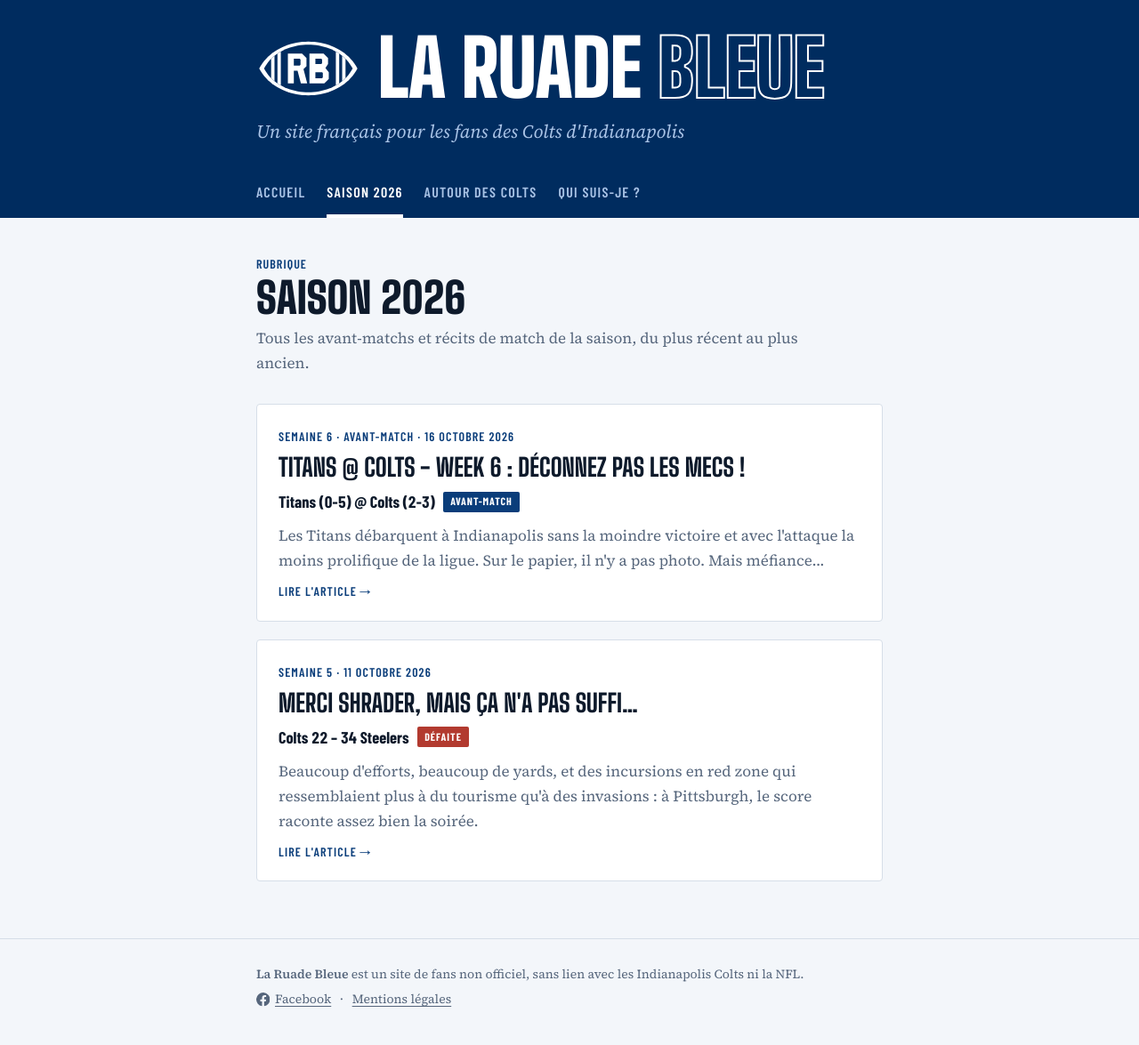
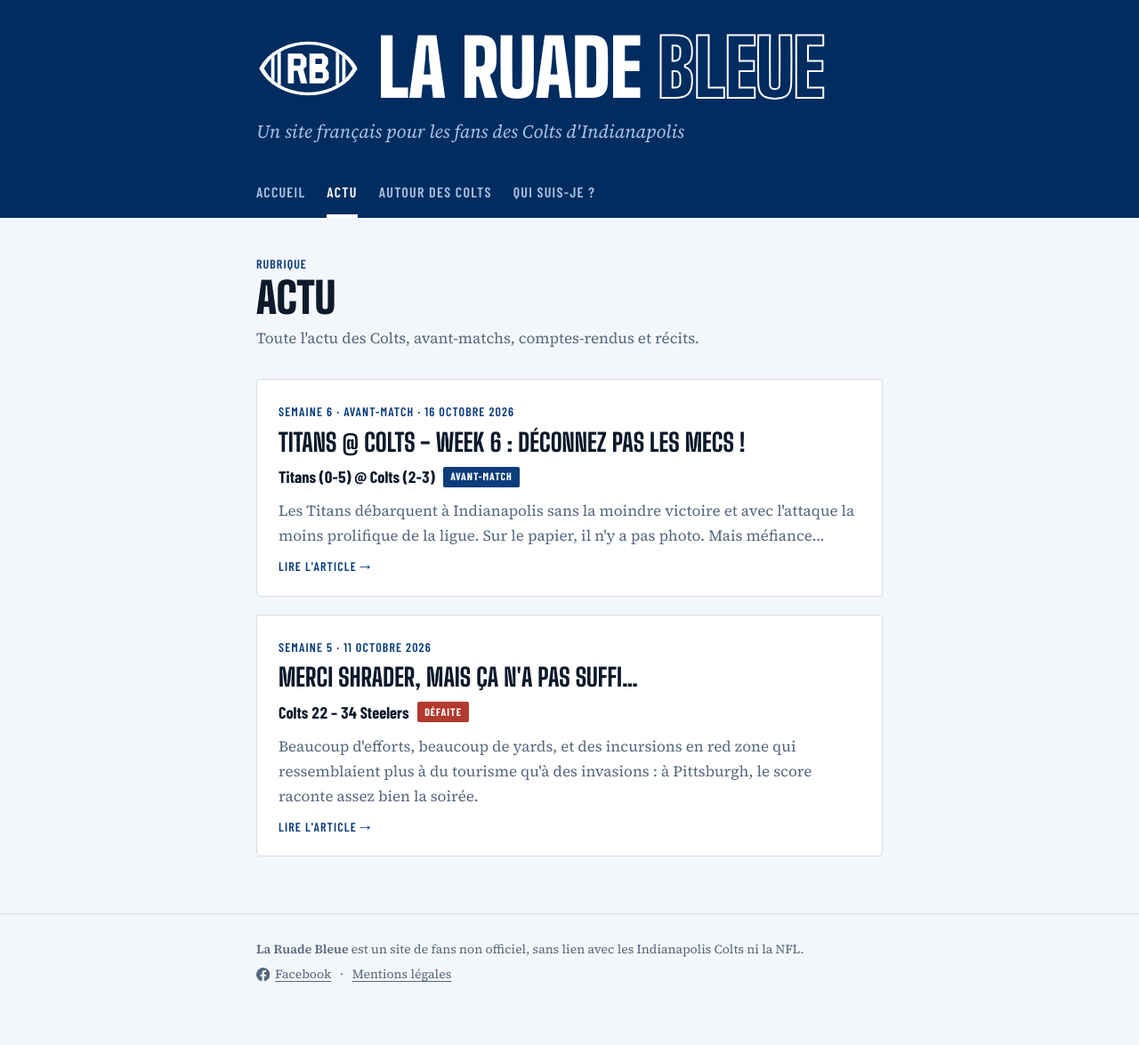
Before and after one commit to laruadebleue/laruadebleue.github.io, a Jekyll site: the page built from actu.html, in a window 1280 px wide. Shown: the whole page at 89% size. Built offline with Jekyll 4.4.1, drawn with Linux system fonts in a browser that asks for light colours; after the commit the page ends 1147 px from its top, so only the background shows below that.

Commit message:
Renomme la rubrique « Saison 2026 » en « Actu »
L'ancienne adresse /saison-2026/ redirige vers /actu/.

```diff
--- a/_config.yml
+++ b/_config.yml
@@ -18,6 +18,7 @@
 plugins:
   - jekyll-sitemap
   - jekyll-feed
+  - jekyll-redirect-from
 
 # Adresse des articles : /2026/10/titre-de-l-article/
 permalink: /:year/:month/:title/
--- a/_layouts/default.html
+++ b/_layouts/default.html
@@ -25,7 +25,7 @@
     <p class="tagline">{{ site.tagline }}</p>
     <nav class="nav" aria-label="Rubriques">
       <a href="{{ '/' | relative_url }}"{% if page.url == '/' %} aria-current="page"{% endif %}>Accueil</a>
-      <a href="{{ '/saison-2026/' | relative_url }}"{% if page.url == '/saison-2026/' %} aria-current="page"{% endif %}>Saison 2026</a>
+      <a href="{{ '/actu/' | relative_url }}"{% if page.url == '/actu/' %} aria-current="page"{% endif %}>Actu</a>
       <a href="{{ '/autour-des-colts/' | relative_url }}"{% if page.url == '/autour-des-colts/' %} aria-current="page"{% endif %}>Autour des Colts</a>
       <a href="{{ '/qui-suis-je/' | relative_url }}"{% if page.url == '/qui-suis-je/' %} aria-current="page"{% endif %}>Qui suis-je ?</a>
     </nav>
--- a/_layouts/post.html
+++ b/_layouts/post.html
@@ -5,7 +5,7 @@
 {% assign m = page.date | date: "%-m" | minus: 1 %}
 <article class="article">
   <header class="article-head">
-    <p class="eyebrow">{% if page.categories contains 'autour' %}Autour des Colts{% else %}Saison 2026{% if page.semaine %} · Semaine {{ page.semaine }}{% endif %}{% if page.type == "avant-match" %} · Avant-match{% endif %}{% endif %}</p>
+    <p class="eyebrow">{% if page.categories contains 'autour' %}Autour des Colts{% else %}Actu{% if page.semaine %} · Semaine {{ page.semaine }}{% endif %}{% if page.type == "avant-match" %} · Avant-match{% endif %}{% endif %}</p>
     <h1 class="article-title">{{ page.title }}</h1>
     <p class="byline"><time datetime="{{ page.date | date: '%Y-%m-%d' }}">{{ page.date | date: "%-d" }} {{ mois[m] }} {{ page.date | date: "%Y" }}</time>{% if page.auteur %} · Par {{ page.auteur }}{% endif %}</p>
   </header>
@@ -62,6 +62,6 @@
   {% if page.categories contains 'autour' %}
   <p class="back"><a href="{{ '/autour-des-colts/' | relative_url }}">← Tous les articles « Autour des Colts »</a></p>
   {% else %}
-  <p class="back"><a href="{{ '/saison-2026/' | relative_url }}">← Tous les articles de la saison 2026</a></p>
+  <p class="back"><a href="{{ '/actu/' | relative_url }}">← Tous les articles de la rubrique Actu</a></p>
   {% endif %}
 </article>
--- a/saison-2026.html
+++ b/actu.html
@@ -1,13 +1,14 @@
 ---
 layout: default
-title: Saison 2026
-permalink: /saison-2026/
+title: Actu
+permalink: /actu/
+redirect_from: /saison-2026/
 ---
 {% assign mois = "janvier,février,mars,avril,mai,juin,juillet,août,septembre,octobre,novembre,décembre" | split: "," %}
 <section class="page-head">
   <p class="eyebrow">Rubrique</p>
-  <h1 class="page-title">Saison 2026</h1>
-  <p class="page-lede">Tous les avant-matchs et récits de match de la saison, du plus récent au plus ancien.</p>
+  <h1 class="page-title">Actu</h1>
+  <p class="page-lede">Toute l'actu des Colts, avant-matchs, comptes-rendus et récits.</p>
 </section>
 
 <ol class="cards">
```
